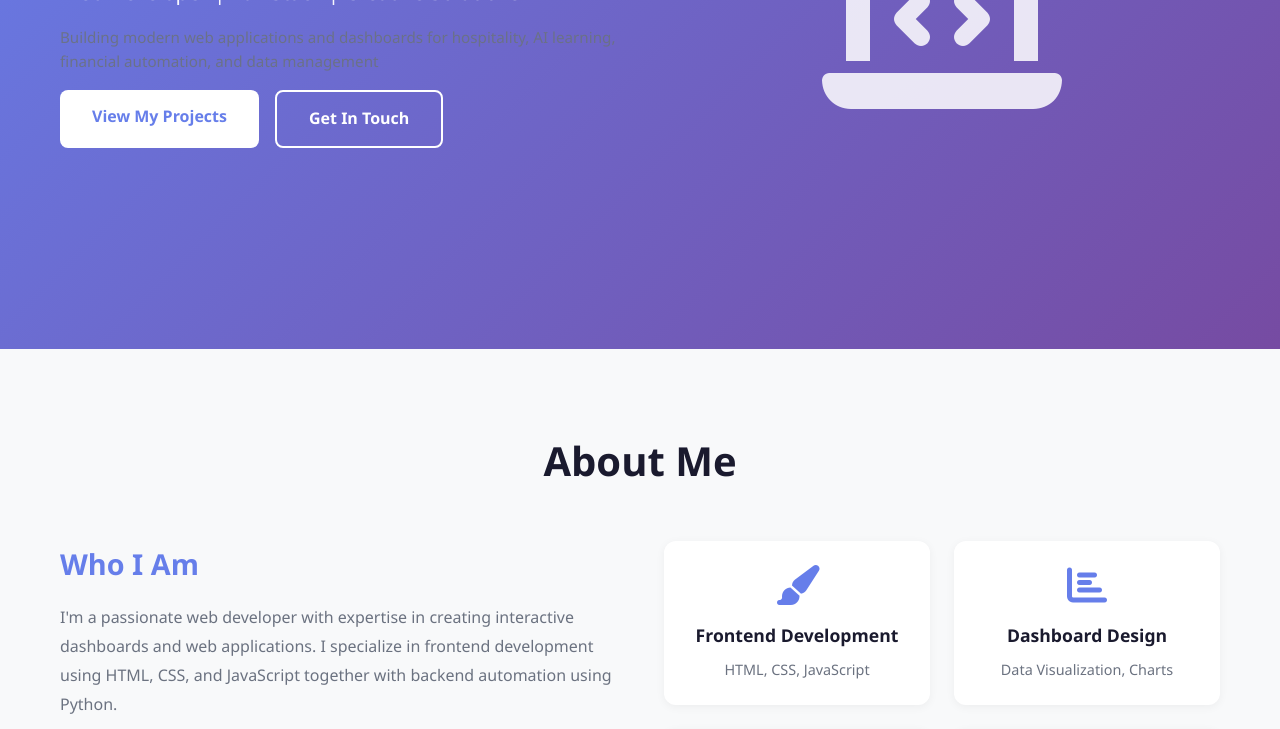
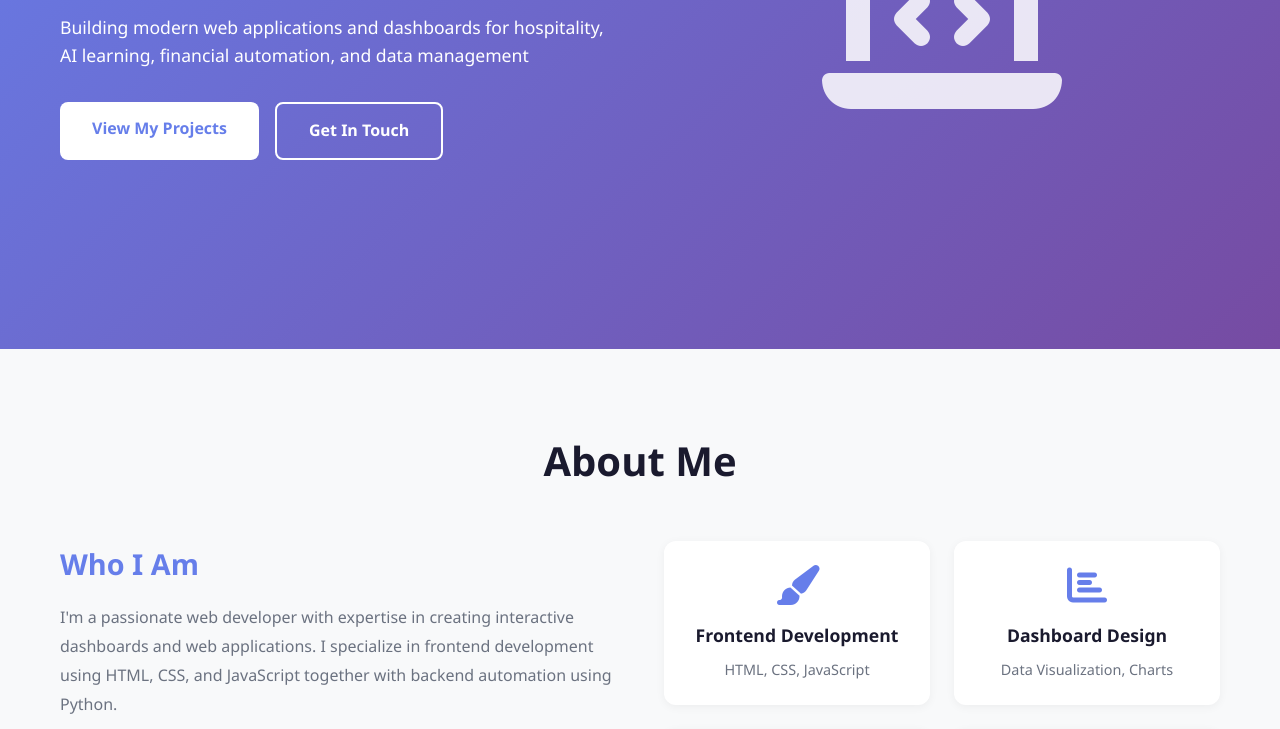
Before and after one commit to fadityar/fadityar.github.io, a plain HTML site: page index.html in a window 1280 px wide. Shown: the part 371-1100 px from the top of the page. Drawn offline with Linux system fonts and the light colour scheme.

Commit message:
Fix hero description contrast

```diff
--- a/styles.css
+++ b/styles.css
@@ -113,6 +113,11 @@
     font-size: 1.1rem;
     margin-bottom: 2rem;
     opacity: 0.9;
+}
+
+.hero .description {
+    color: #FFFFFF;
+    opacity: 1;
 }
 
 .hero-buttons {
@@ -296,7 +301,7 @@
     margin-bottom: 1rem;
 }
 
-.description {
+.project-content .description {
     color: var(--text-light);
     font-size: 0.95rem;
     margin-bottom: 1rem;
```
